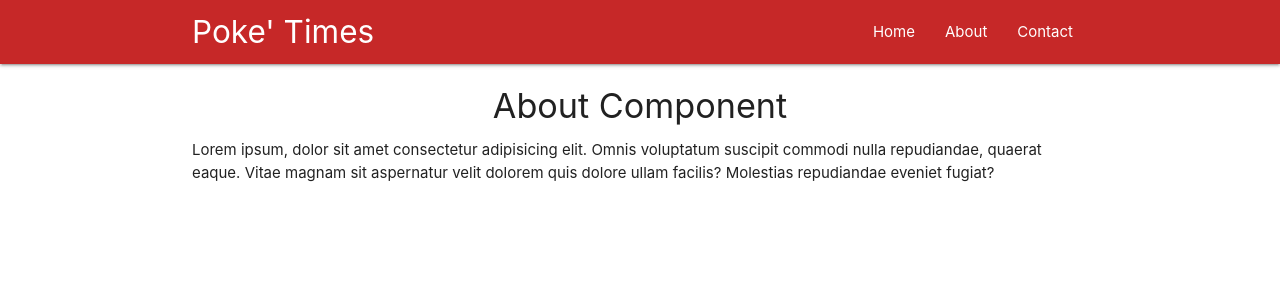
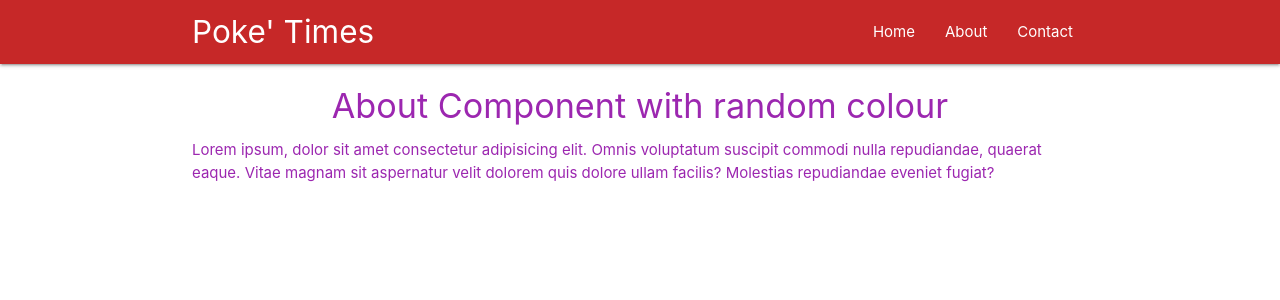
Before and after one commit to ABialoskorski/react-learn, a React (Create React App) app: page /about in a window 1280 px wide. Shown: the top 300 px of the page. Built offline with nearby package versions, Linux system fonts and the light colour scheme.

Commit message:
random colours on about

```diff
--- a/src/Components/About.js
+++ b/src/Components/About.js
@@ -1,8 +1,10 @@
 import React from "react";
+import Rainbow from "../hoc/Rainbow";
+
 const About = () => {
 	return (
 		<div className="container">
-			<h4 className="center">About Component</h4>
+			<h4 className="center">About Component with random colour</h4>
 			<p>
 				Lorem ipsum, dolor sit amet consectetur adipisicing elit. Omnis
 				voluptatum suscipit commodi nulla repudiandae, quaerat eaque.
@@ -12,4 +14,4 @@ const About = () => {
 		</div>
 	);
 };
-export default About;
+export default Rainbow(About);
--- /dev/null
+++ b/src/hoc/Rainbow.js
@@ -0,0 +1,15 @@
+import React from "react";
+
+const Rainbow = WrappedComponent => {
+	const colours = ["red", "purple", "orange", "blue", "yellow"];
+	const randomColour = colours[Math.floor(Math.random() * 5)];
+	const className = randomColour + "-text";
+	return props => {
+		return (
+			<div className={className}>
+				<WrappedComponent {...props} />
+			</div>
+		);
+	};
+};
+export default Rainbow;
```
